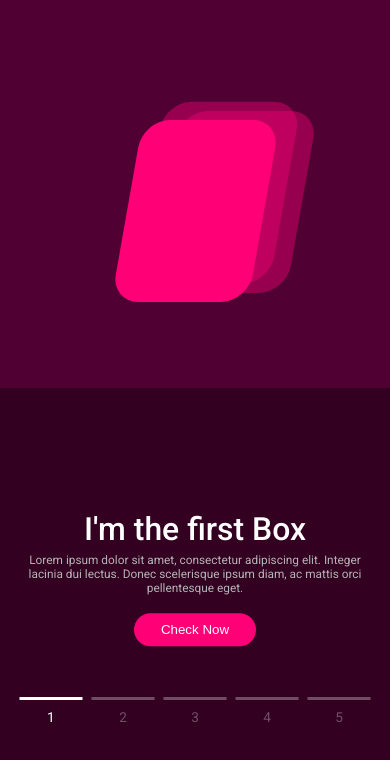
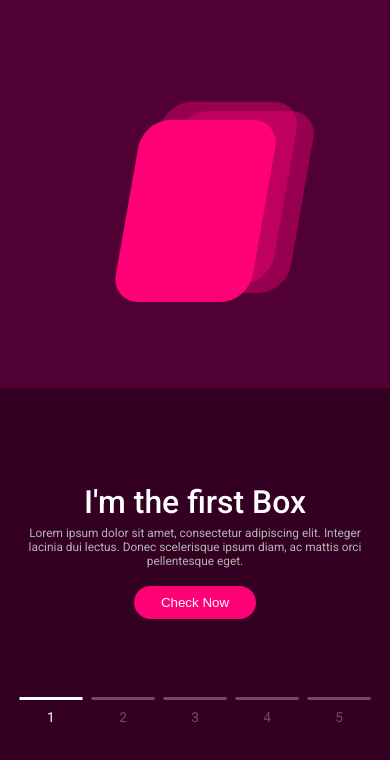
Before and after one commit to akimzzy/Slider, a website: page index.html in a window 390 px wide. Drawn offline with Linux system fonts and the light colour scheme; a script that the page names is missing.

Commit message:
Add files via upload
slide details adjusted on mobile

```diff
--- a/sass/main.scss
+++ b/sass/main.scss
@@ -146,7 +146,7 @@ body {
                 grid-column: 1 / -1;
                 text-align: center;
                 padding:2rem;
-                transform: translateY(-6rem);
+                transform: translateY(-9rem);
             }
 
             h1 {
```
Also changed, not shown: css/style.css.
